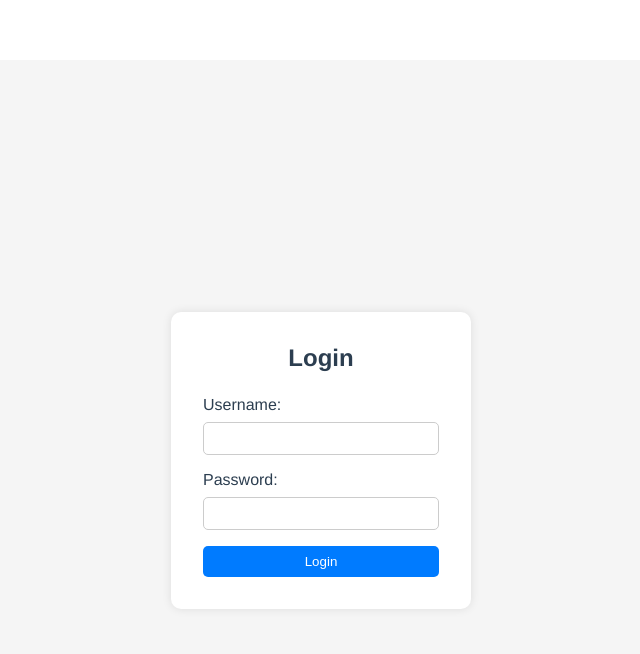
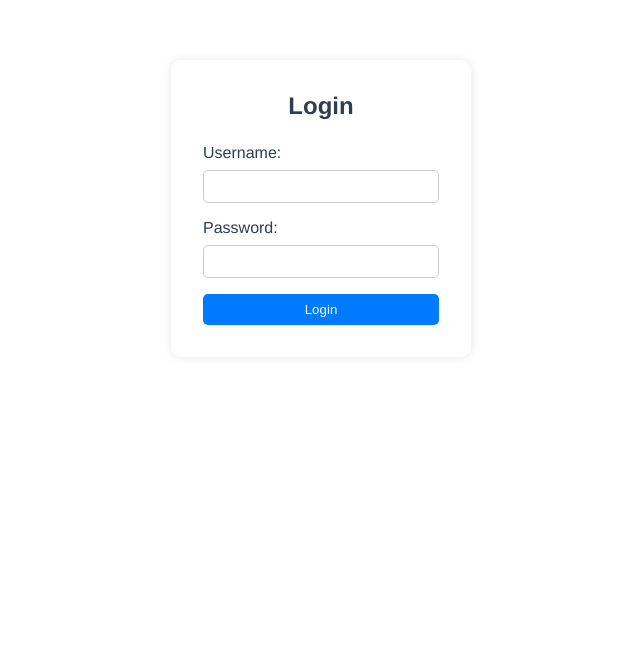
Before and after one commit to ChristopherPalloArias/frontend--RestApi, a Vue app: page / in a window 1280 px wide. Shown: the top 654 px of the page, without its empty margins (319-959 px from the left). Built offline with nearby package versions, Linux system fonts and the light colour scheme.

Commit message:
Fix Login.vue

```diff
--- a/src/components/Login.vue
+++ b/src/components/Login.vue
@@ -72,14 +72,15 @@ body {
   display: flex;
   justify-content: center;
   align-items: center;
+  background: #f5f5f5;
 }
 
 .login {
   display: flex;
   justify-content: center;
   align-items: center;
-  height: 100vh;
-  background: #f5f5f5;
+  height: 100%;
+  width: 100%;
 }
 
 .login-container {
```
